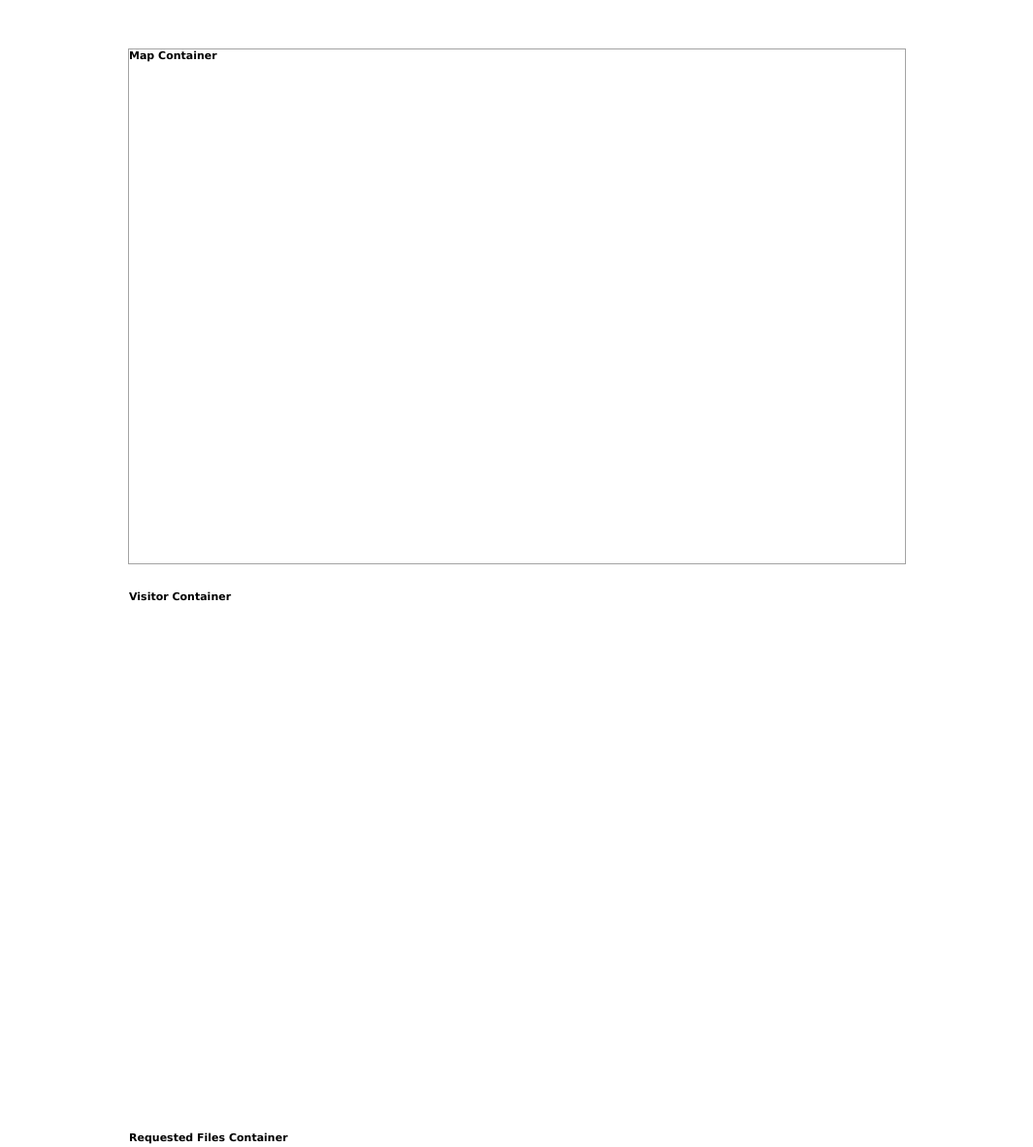
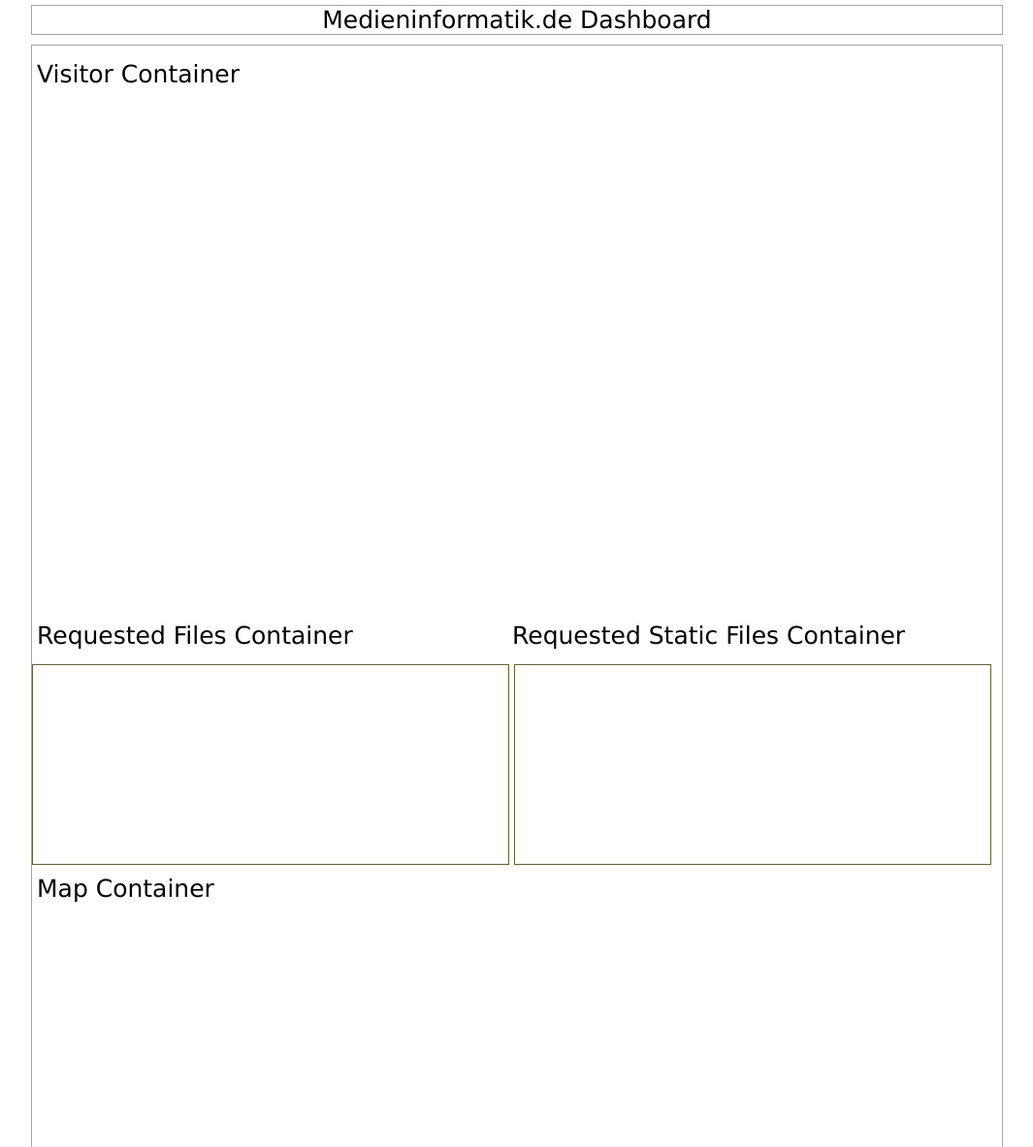
Before and after one commit to SvenSplittgerber/Webprojekt_neu, a website: page public/index.html in a window 1280 px wide. Shown: the top 1183 px of the page at 97% size, without its empty margins (107-1172 px from the left). Drawn offline with nearby package versions, Linux system fonts and the light colour scheme; no server answers.

Commit message:
kleinere HTML formatierung vorgenommen

```diff
--- a/public/css/charts.css
+++ b/public/css/charts.css
@@ -8,10 +8,6 @@
 	fill: none;
 }
 
-h3{
-	margin-bottom: 15px;
-
-}
 
 .axis path,
 .axis line {
@@ -72,22 +68,29 @@
 
 div#requestedFiles_container {
     height: 205px;
-    width: 810px;
+    width: 490px;
     border:1px solid #656131;
     overflow: scroll;
     overflow-x: hidden;
 	margin-bottom: 10px;
 	margin-top: 10px;
+    margin-right: 5px;
+    float: left;
+
 }
 
 div#requestedStaticFiles_container {
 	height: 205px;
-	width: 810px;
+	width: 490px;
 	border:1px solid #656131;
 	overflow: scroll;
 	overflow-x: hidden;
 	margin-bottom: 10px;
 	margin-top: 10px;
+    float:left;
+
+
+
 }
 
 .d3-tip {
--- a/public/css/style.css
+++ b/public/css/style.css
@@ -1,7 +1,32 @@
+#header{
+    width: 1000px;
+    height: auto;
+    border: 1px solid #a3a3a3;
+    margin: 0 auto;
+    margin-top: 5px;
+}
+
 #wrapper {
-	width: 800px;
-	height: 530px;
+	width: 1000px;
+	height: auto;
 	border: 1px solid #a3a3a3;
 	margin: 0 auto;
-	margin-top: 50px;
+	margin-top: 10px;
 }
+
+h1{
+    font: 25px Verdana;
+    text-align: center;
+}
+
+h3{
+    font: 25px Verdana;
+    margin-top: 15px;
+    margin-bottom: 5px;
+    margin-left: 5px;
+}
+
+.captions{
+    width: 490px;
+    float:left;
+}
--- a/public/index.html
+++ b/public/index.html
@@ -21,27 +21,28 @@
 
 	<body onload="showMap(); showRequestedFiles(); showVisitors(); showRequestedStaticFiles()">
 
+    <div id="header">
+        <h1>Medieninformatik.de Dashboard</h1>
+    </div>
 	<div id="wrapper">
 
-        <h3>Map Container</h3>
-		<div id="map_container">
+		<h3>Visitor Container</h3>
+		<div id="visitors_container"></div>
 
-		</div>
+        <div id="fileChart_Container">
 
-        <h3>Visitor Container</h3>
-		<div id="visitors_container">
+            <div class="captions"><h3>Requested Files Container</h3></div>
+            <div class="captions"><h3>Requested Static Files Container</h3></div>
 
-		</div>
-
-        <h3>Requested Files Container</h3>
-		<div id="requestedFiles_container">
+            <div id="requestedFiles_container"></div>
+            <div id="requestedStaticFiles_container"></div>
 
         </div>
 
-        <h3>Requested Static Files Container</h3>
-        <div id="requestedStaticFiles_container">
 
-        </div>
+        <h3>Map Container</h3>
+		<div id="map_container"></div>
+
 
 
 	</div>
--- a/public/js/dashboard.js
+++ b/public/js/dashboard.js
@@ -203,10 +203,10 @@
 function showRequestedFiles(){
 
 	// Set the dimensions of the chart
-	var width = 800,
+	var width = 380,
 		height = 200,
         bar_height = 20,
-        left_width = 100;
+        left_width = 65;
     var gap = 2, yRangeBand;
 
 	// Defining the tooltip for the chart using D3-Tip
@@ -284,10 +284,10 @@
 function showRequestedStaticFiles(){
 
 	// Set the dimensions of the chart
-	var width = 800,
+	var width = 380,
 		height = 200,
 		bar_height = 20,
-		left_width = 100;
+		left_width = 65;
 	var gap = 2, yRangeBand;
 
 	// Defining the tooltip for the chart using D3-Tip
```
